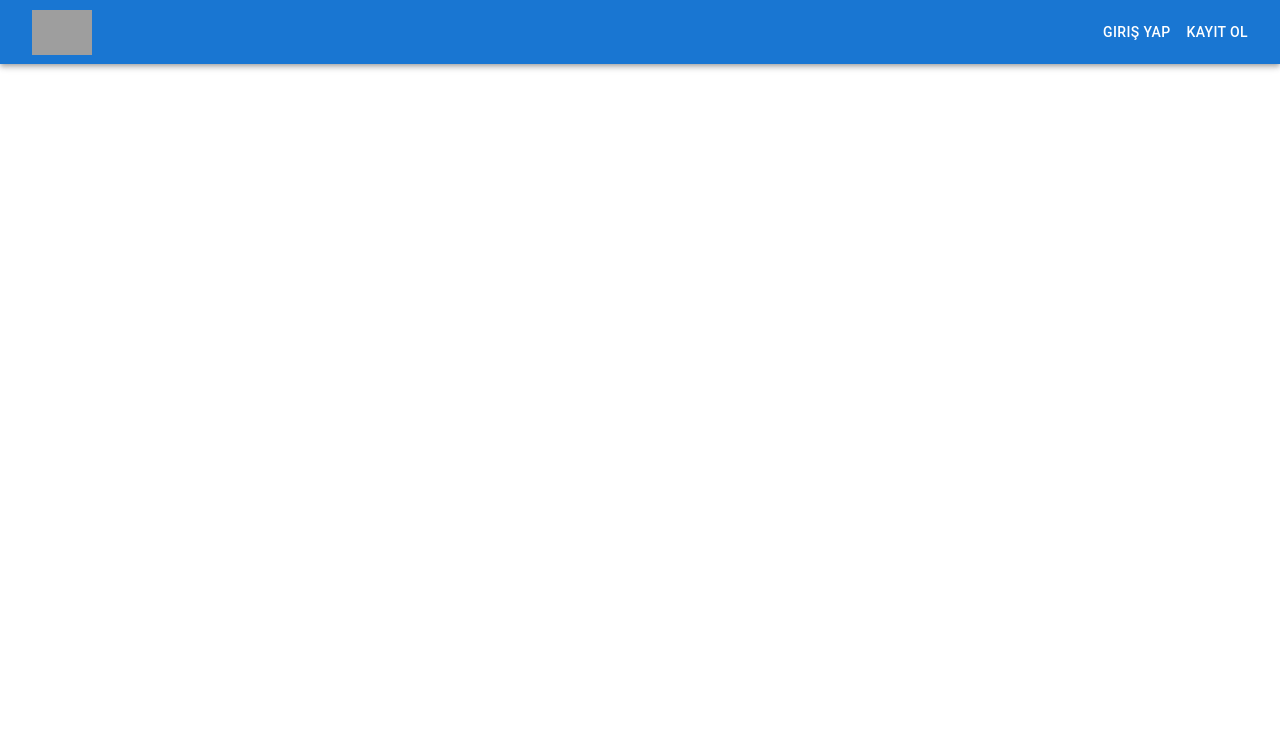
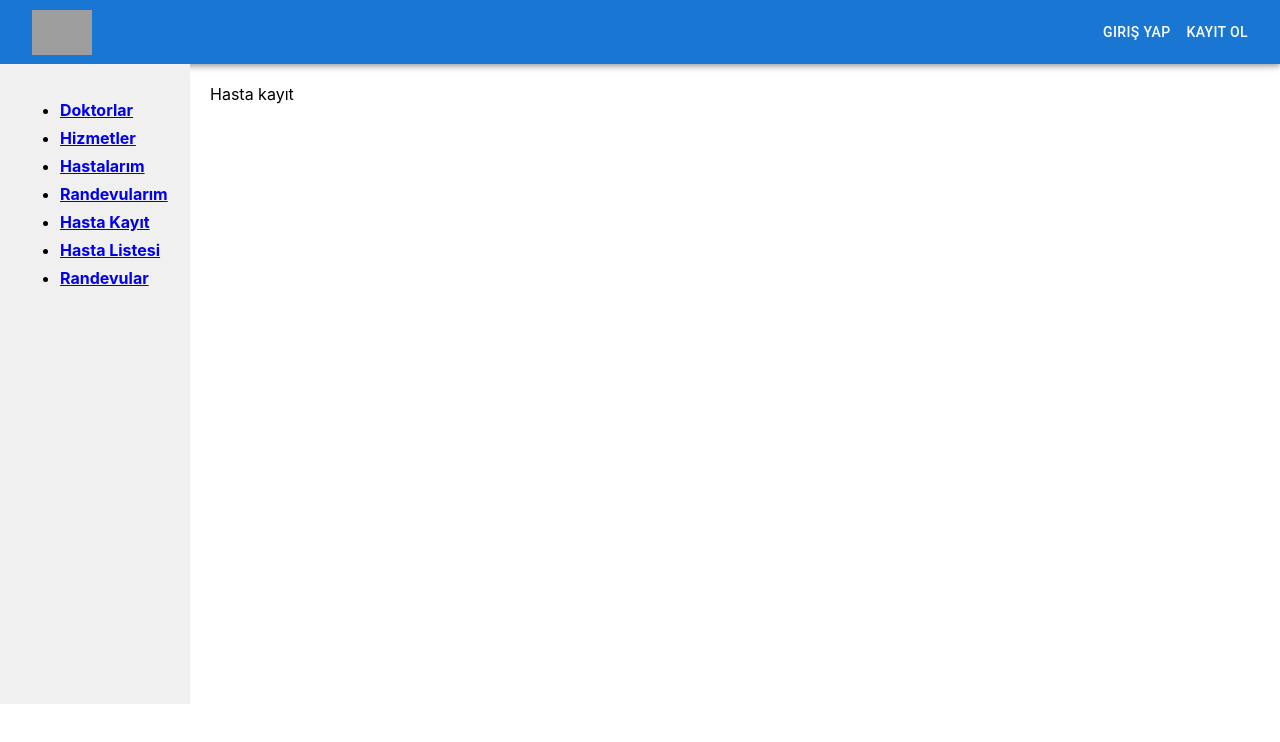
Before and after one commit to bgm1234/hospital-management-frontend, a React (Create React App) app: page /patient-registration in a window 1280 px wide. Before the commit this address had no page. Shown: the top 742 px of the page. Built offline with nearby package versions, Linux system fonts and the light colour scheme; grey boxes are pictures that could not be loaded.

Commit message:
hastalarım , randevular, hasta kayıt, Hasta listesi ve randevular sayfaları oluşturuldu.

```diff
--- a/src/App.js
+++ b/src/App.js
@@ -6,6 +6,11 @@ import SignUp from "./pages/sign-up";
 import SignIn from "./pages/sign-in";
 import Doctors from "./pages/doctors";
 import HealtyServices from "./pages/healty-services";
+import MyPatient from "./pages/my-patients";
+import MyAppointments from "./pages/my-appointments";
+import PatientRegistration from "./pages/patient-registration";
+import PatientList from "./pages/patient-list";
+import Appointments from "./pages/appointments";
 
 function App() {
 
@@ -33,6 +38,11 @@ function App() {
           <Route path="/" element={<Home />} >
             <Route path="/doctors" element={<Doctors/>}></Route>
             <Route path="/healty-services" element={<HealtyServices/>}></Route>
+            <Route path="/my-patients" element={<MyPatient/>}></Route>
+            <Route path="/my-appointments" element={<MyAppointments/>}></Route>
+            <Route path="/patient-registration" element={<PatientRegistration/>}></Route>
+            <Route path="/patient-list" element={<PatientList/>}></Route>
+            <Route path="/appointments" element={<Appointments/>}></Route>
           </Route>
           <Route path="/sign-in" element={<SignIn />}></Route>
           <Route path="/sign-up" element={<SignUp />}></Route>
--- /dev/null
+++ b/src/pages/appointments.jsx
@@ -0,0 +1,8 @@
+import React from "react";
+
+const Appointments =()=>{
+    return(
+        <div>Randevular</div>
+    )
+}
+export default Appointments
--- a/src/pages/home.jsx
+++ b/src/pages/home.jsx
@@ -15,11 +15,11 @@ const Home = () => {
                 <ul style={{ fontWeight: "bold" }}>
                     <li style={{ marginBottom: '8px' }}><Link to={"/doctors"}>Doktorlar</Link></li>
                     <li style={{ marginBottom: '8px' }}><Link to={"/healty-services"}>Hizmetler</Link></li>
-                    <li style={{ marginBottom: '8px' }}><Link >Hastalarım</Link></li>
-                    <li style={{ marginBottom: '8px' }}><Link >Randevularım</Link></li>
-                    <li style={{ marginBottom: '8px' }}><Link >Hasta Kayıt</Link></li>
-                    <li style={{ marginBottom: '8px' }}><Link >Hasta Listesi</Link></li>
-                    <li style={{ marginBottom: '8px' }}><Link >Randevular</Link></li>
+                    <li style={{ marginBottom: '8px' }}><Link to={"/my-patients"} >Hastalarım</Link></li>
+                    <li style={{ marginBottom: '8px' }}><Link to={"/my-appointments"} >Randevularım</Link></li>
+                    <li style={{ marginBottom: '8px' }}><Link to={"/patient-registration"} >Hasta Kayıt</Link></li>
+                    <li style={{ marginBottom: '8px' }}><Link to={"/patient-list"}>Hasta Listesi</Link></li>
+                    <li style={{ marginBottom: '8px' }}><Link to={"/appointments"} >Randevular</Link></li>
                 </ul>
             </div>
             <div  style={{ padding: 20 }}>
--- /dev/null
+++ b/src/pages/my-appointments.jsx
@@ -0,0 +1,9 @@
+import React from "react";
+
+const MyAppointments =()=>{
+    return(
+        <div>Randevularım </div>
+    )
+}
+
+export default MyAppointments
--- /dev/null
+++ b/src/pages/my-patients.jsx
@@ -0,0 +1,9 @@
+import React from "react";
+
+const MyPatient =()=>{
+    return(
+        <div>hastalarım </div>
+    )
+}
+
+export default MyPatient
--- /dev/null
+++ b/src/pages/patient-list.jsx
@@ -0,0 +1,10 @@
+import React from "react";
+
+const PatientList =()=>{
+    return(
+        <div>
+            hasta listesi
+        </div>
+    )
+}
+export default PatientList
--- /dev/null
+++ b/src/pages/patient-registration.jsx
@@ -0,0 +1,11 @@
+import React from "react";
+
+const PatientRegistration =()=>{
+    return(
+        <div>
+            Hasta kayıt
+        </div>
+    )
+}
+
+export default PatientRegistration
```
Also changed, not shown: 1 other file (tests, documents, lock files or other folders).
